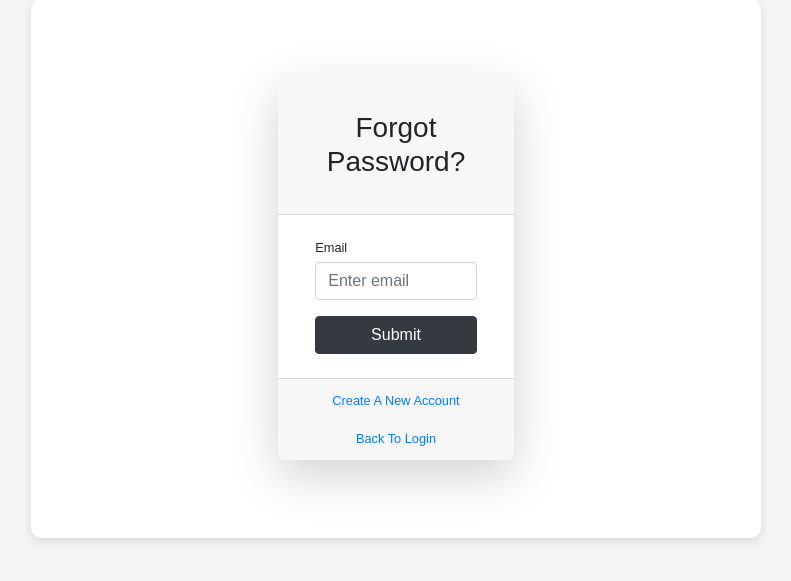
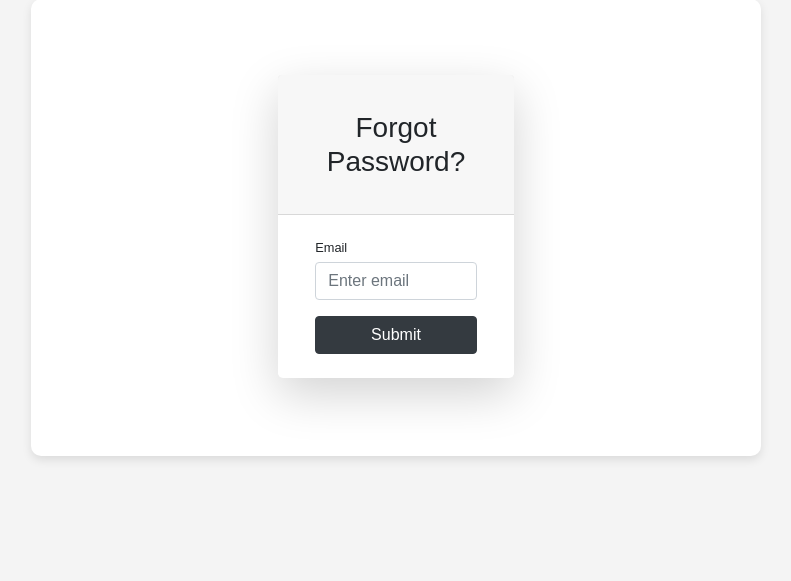
Before and after one commit to CodeCraftCollective/WebApp, a Django app: template website/registration/templates/registration/password_reset.html in a window 1280 px wide. Shown: the part 124-705 px from the top of the page, without its empty margins (244-1035 px from the left). Run offline with Django 4.2, Linux system fonts and the light colour scheme; the template is opened without the code that fills it: values that come from a table or form of the project are taken from there, others are empty.

Commit message:
Update password_reset.html

```diff
--- a/website/registration/templates/registration/password_reset.html
+++ b/website/registration/templates/registration/password_reset.html
@@ -44,12 +44,6 @@
                                </div>
                             </form>
                         </div>
-                        <div class="card-footer text-center">
-                            <div class="small">
-                                <a href="{% url 'users-register' %}">Create A New Account</a><br><br>
-                                <a href="{% url 'login' %}">Back To Login</a><br>
-                            </div>
-                        </div>
                     </div>
                 </div>
             </div>
```
